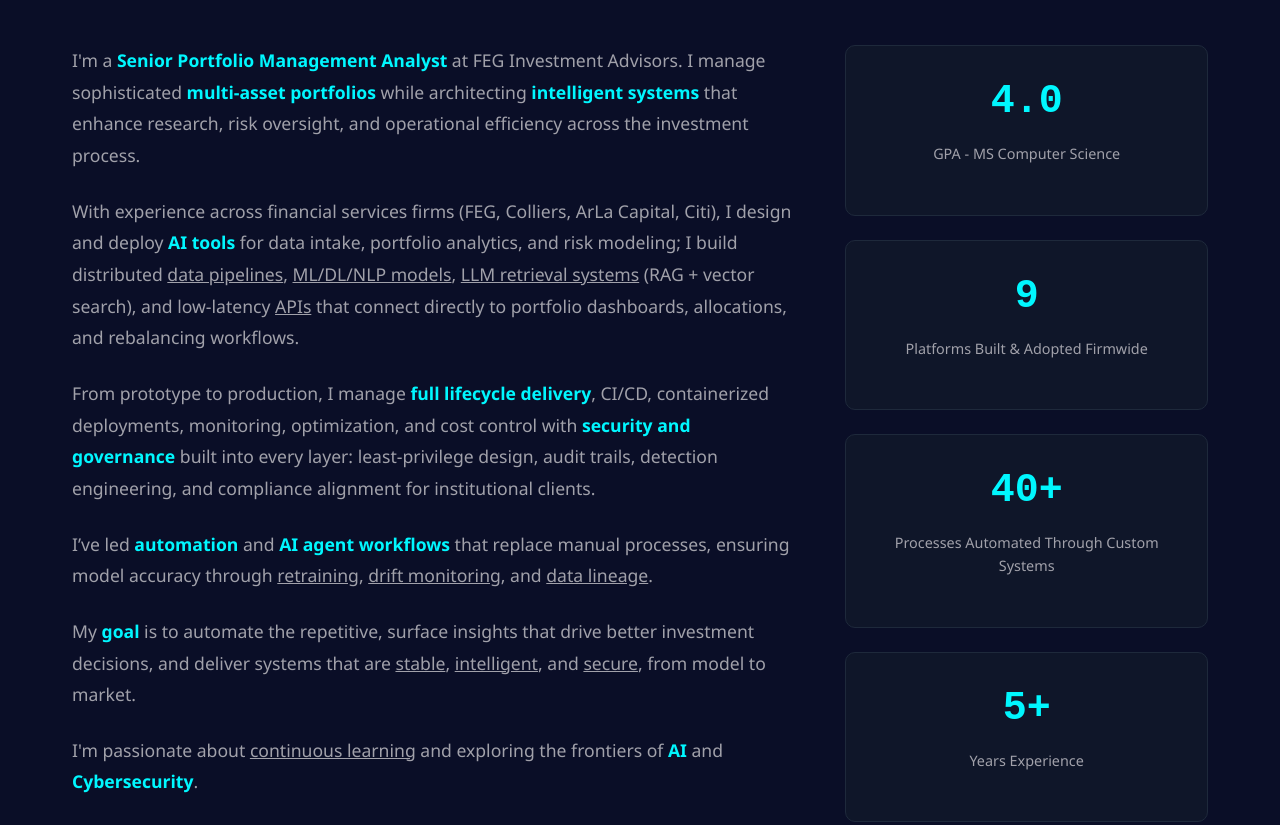
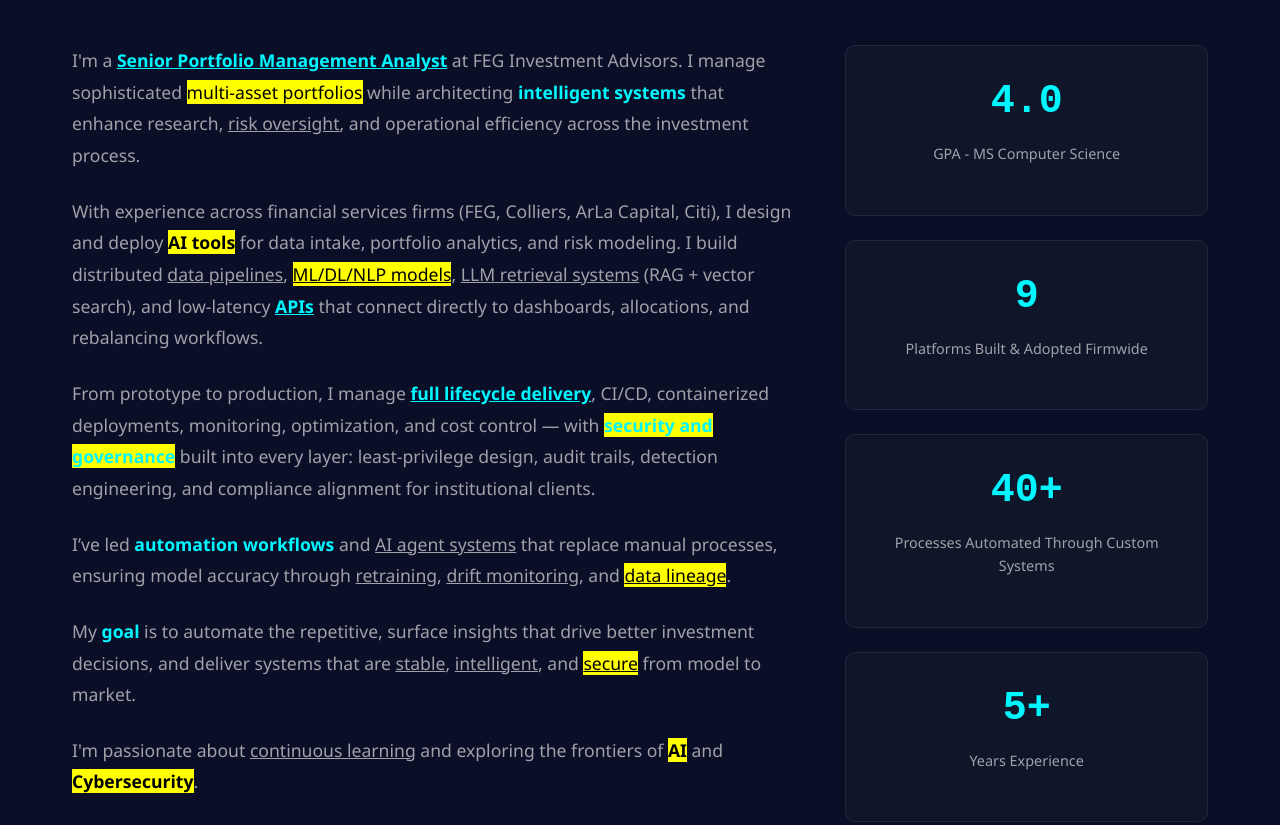
Before and after one commit to CrisSArenas/CrisSArenas.github.io, a plain HTML site: page index.html in a window 1280 px wide. Shown: the part 967-1792 px from the top of the page. Drawn offline with Linux system fonts and the light colour scheme.

Commit message:
Enhance text formatting in about section
Updated text formatting for better emphasis and clarity.

```diff
--- a/index.html
+++ b/index.html
@@ -71,38 +71,39 @@
             <div class="about-content">
                 <div class="about-text">
                     <p>
-                        I'm a <strong>Senior Portfolio Management Analyst</strong> at FEG Investment Advisors.
-                        I manage sophisticated <strong>multi-asset portfolios</strong> while architecting
-                        <strong>intelligent systems</strong> that enhance research, risk oversight, and operational efficiency
-                        across the investment process.
+                        I'm a <strong><u>Senior Portfolio Management Analyst</u></strong> at FEG Investment Advisors.
+                        I manage sophisticated <mark>multi-asset portfolios</mark> while architecting
+                        <strong>intelligent systems</strong> that enhance research, <u>risk oversight</u>,
+                        and operational efficiency across the investment process.
                     </p>
                     <p>
                         With experience across financial services firms (FEG, Colliers, ArLa Capital, Citi),
-                        I design and deploy <strong>AI tools</strong> for data intake, portfolio analytics, and risk modeling;
-                        I build distributed  <u>data pipelines</u>, <u>ML/DL/NLP models</u>,
-                        <u>LLM retrieval systems</u> (RAG + vector search), and low-latency
-                        <u>APIs</u> that connect directly to portfolio dashboards, allocations, and
-                        rebalancing workflows.
+                        I design and deploy <strong><mark>AI tools</mark></strong> for data intake, portfolio analytics,
+                        and risk modeling. I build distributed <u>data pipelines</u>,
+                        <mark><u>ML/DL/NLP models</u></mark>, <u>LLM retrieval systems</u> (RAG + vector search),
+                        and low-latency <strong><u>APIs</u></strong> that connect directly to dashboards, allocations,
+                        and rebalancing workflows.
                     </p>
                     <p>
-                        From prototype to production, I manage <strong>full lifecycle delivery</strong>,
-                        CI/CD, containerized deployments, monitoring, optimization, and cost control
-                        with <strong>security and governance</strong> built into every layer: least-privilege design,
-                        audit trails, detection engineering, and compliance alignment for institutional clients.
+                        From prototype to production, I manage <strong><u>full lifecycle delivery</u></strong>,
+                        CI/CD, containerized deployments, monitoring, optimization, and cost control —
+                        with <mark><strong>security and governance</strong></mark> built into every layer:
+                        least-privilege design, audit trails, detection engineering, and compliance alignment
+                        for institutional clients.
                     </p>
                     <p>
-                        I’ve led <strong>automation</strong> and <strong>AI agent workflows</strong> that replace manual processes,
+                        I’ve led <strong>automation workflows</strong> and <u>AI agent systems</u> that replace manual processes,
                         ensuring model accuracy through <u>retraining</u>, <u>drift monitoring</u>, and
-                        <u>data lineage</u>.
+                        <mark><u>data lineage</u></mark>.
                     </p>
                     <p>
                         My <strong>goal</strong> is to automate the repetitive, surface insights that drive better investment decisions,
                         and deliver systems that are <u>stable</u>, <u>intelligent</u>, and
-                        <u>secure</u>, from model to market.
+                        <mark><u>secure</u></mark> from model to market.
                     </p>
                     <p>
                         I'm passionate about <u>continuous learning</u> and exploring the frontiers of
-                        <strong>AI</strong> and <strong>Cybersecurity</strong>.
+                        <strong><mark>AI</mark></strong> and <strong><mark>Cybersecurity</mark></strong>.
                     </p>
                 </div>
                 <div class="about-stats">
```
